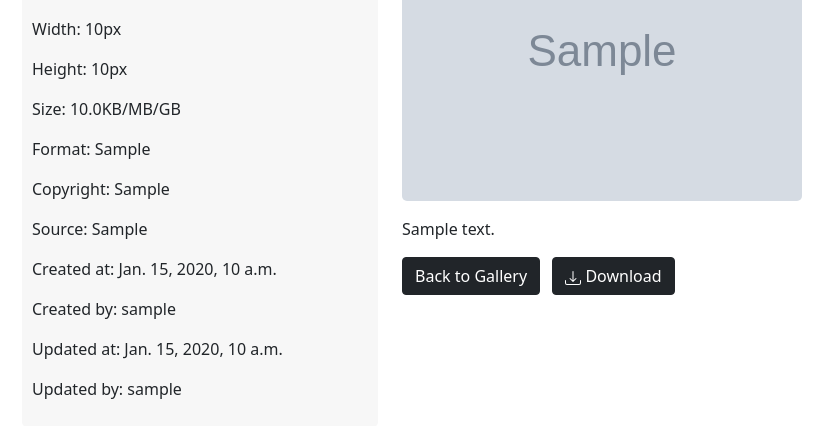
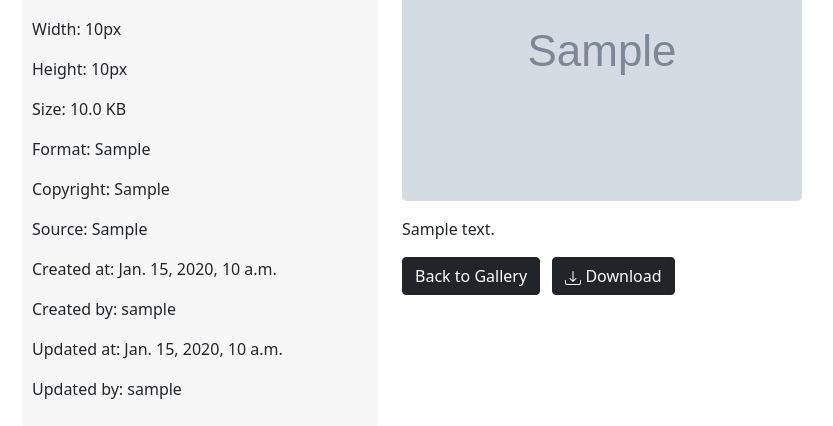
Before and after one commit to LittleChihiro/Photo-Album, a Django app: page /photo/1 in a window 1280 px wide. Shown: the part 147-573 px from the top of the page, without its empty margins (60-893 px from the left). Run offline with Django 4.2, Linux system fonts and the light colour scheme; tables that the repository leaves empty hold one stand-in row (values such as "Sample post"); grey boxes marked "Sample" are stand-in pictures.

Commit message:
Update photo.html

```diff
--- a/photos/templates/photos/photo.html
+++ b/photos/templates/photos/photo.html
@@ -30,7 +30,7 @@
                     <p>Name: {{ photo.name }}</p>
                     <p>Width: {{ photo.width }}px</p>
                     <p>Height: {{ photo.height }}px</p>
-                    <p>Size: {{ photo.size }}KB/MB/GB</p>
+                    <p>Size: {{ photo.size }} KB</p>
                     <p>Format: {{ photo.format }}</p>
                     <p>Copyright: {{ photo.copyright }}</p>
                     <p>Source: {{ photo.source }}</p>
```
